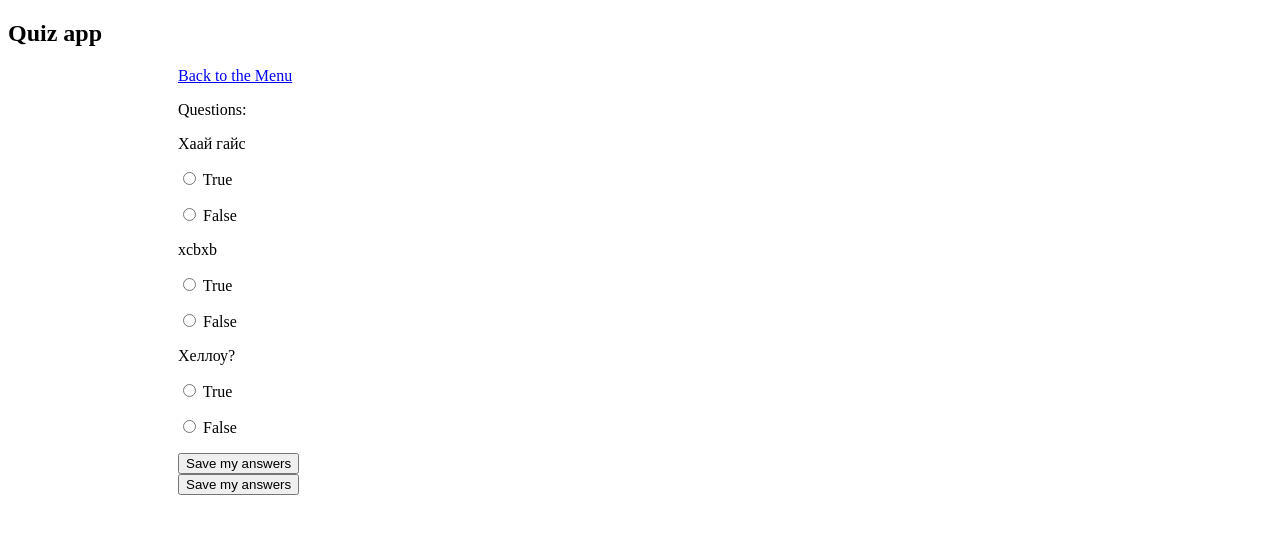
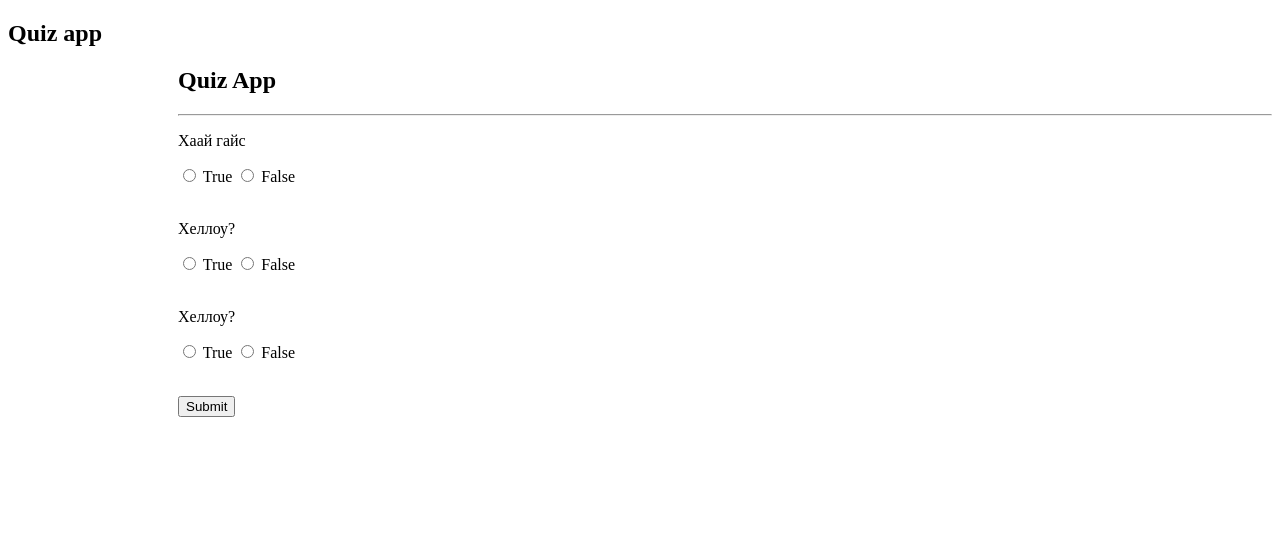
Before and after one commit to L3g3nDAr/QuizAPP, a Django app: page /Quiz/ in a window 1280 px wide. Shown: the top 534 px of the page. Run offline with Django 3.2, Linux system fonts and the light colour scheme; data comes from the database, SQL or seed files in the repository; both versions use the stored data as it was after the commit.

Commit message:
fix some bags

```diff
--- a/menu/templates/menu/startq.html
+++ b/menu/templates/menu/startq.html
@@ -1,20 +1,55 @@
 {% extends "layout/basic.html" %}
+{% block content %}
+       <h1>Quiz App</h1>
+    <hr>
+<div class="form">
+<form method='post' action=''>
+    {% csrf_token %}
 
-{% block content %}
-<a href=" {% url 'menu' %}">Back to the Menu</a>
+    <div class="form-group">
+      <p for="question">{{ question1 }}</p>
+    </div>
 
-<form method="post" action=''>
+    <div class="form-check">
+        <div class="form-check">
+            <input  type="radio" name="1" value="True" >
+                True
+            <input  type="radio" name="1" value="False">
+                False <br>
+        </div>
+    </div>        <br>
 
-    {% csrf_token %}
-<p><header>Questions: </header></p>
-{% for q in questions %}
-    <div>
-        <p>{{q.question}}</p>
-        <p><input  type="radio"  value="True"> True</p>
-        <p><input  type="radio"  value="False"> False</p>
+
+      <div class="form-group">
+      <p for="question">{{ question2 }}</p>
     </div>
-{% endfor %}
-<input type="submit" value="Save my answers">
+
+    <div class="form-check">
+        <div class="form-check">
+            <input  type="radio" name="2"  value="True" >
+                True
+            <input  type="radio" name="2"  value="False">
+                False <br>
+        </div>
+        </div>     <br>
+
+
+      <div class="form-group">
+      <p for="question">{{ question3 }}</p>
+    </div>
+
+       <div class="form-check">
+        <div class="form-check">
+            <input  type="radio" name="3"  value="True" >
+                True
+            <input  type="radio" name="3"  value="False">
+                False <br>
+        </div>
+        </div>     <br>
+
+
+
+    <p><input type="submit" class="btn" value="Submit" ></p>
 </form>
-<input type="submit" value="Save my answers">
+    </div>
 {% endblock %}
--- a/menu/views.py
+++ b/menu/views.py
@@ -3,7 +3,7 @@ from django.contrib.auth.forms import UserCreationForm
 from django.contrib.auth import authenticate, login
 from django.views.generic.edit import CreateView
 from .forms import BbForm
-
+import requests
 from .models import DB
 
 
@@ -11,27 +11,63 @@ def menu(request):
     return render(request, 'menu/Menu.html')
 
 
+def get_question():
+    questions = DB.objects.order_by('?')[:3]
+    firstq = questions[0]
+    secoundq = questions[1]
+    thirdq = questions[2]
+    question1 = firstq.question
+    correct_answer1 = firstq.answer
+    question2 = secoundq.question
+    correct_answer2 = secoundq.answer
+    question3 = thirdq.question
+    correct_answer3 = thirdq.answer
+
+    return question1, \
+           question2, \
+           question3, \
+           correct_answer1, \
+           correct_answer2, \
+           correct_answer3
+
+
 def start_the_quiz(request):
-    counter = 0
-    questions = DB.objects.order_by('?')[:3]
-    content = {'questions': questions}
+    question1, question2, question3, correct_answer1, correct_answer2, correct_answer3 = get_question()
+    count = 0
     if request.method == 'POST':
-        firstq = questions[0]
-        secoundq = questions[1]
-        thirdq = questions[2]
-        print(request.POST)
-        if request.POST[1] == str(firstq.answer):
-            counter += 1
-        if request.POST[2] == str(secoundq.answer):
-            counter += 1
-        if request.POST[3] == str(thirdq.answer):
-            counter += 1
-        return redirect('results')
+        if request.POST['1'] == correct_answer1:
+            count += 1
+        if request.POST['2'] == correct_answer2:
+            count += 1
+        if request.POST['3'] == correct_answer3:
+            count += 1
+        print(count)
+        return render(request, 'menu/results.html', {'count': count})
     else:
-        return render(request, 'menu/startq.html', content)
+        return render(request, 'menu/startq.html', {"question1": question1, "question2": question2, "question3": question3})
+
+
+# def start_the_quiz(request):
+# questions = DB.objects.order_by('?')[:3]
+# content = {'questions': questions}
+# if request.method == 'POST':
+#   firstq = questions[0]
+#    secoundq = questions[1]
+#   thirdq = questions[2]
+#    counter = 0
+#    if request.POST['csrfmiddlewaretoken']['0'] == firstq.answer:
+#      counter += 1
+#    if request.POST['csrfmiddlewaretoken']['1'] == secoundq.answer:
+#       counter += 1
+#   if request.POST['csrfmiddlewaretoken']['2'] == thirdq.answer:
+#       counter += 1
+#   return render(request, 'menu/results.html', {'counter': counter})
+# else:
+#   return render(request, 'menu/startq.html', content)
 
 def results(request):
     return render(request, 'menu/results.html')
+
 
 def create(request):
     return render(request, 'menu/create.html')
```
Also changed, not shown: menu/templates/menu/results.html (+9 -1 lines), db.sqlite3.
